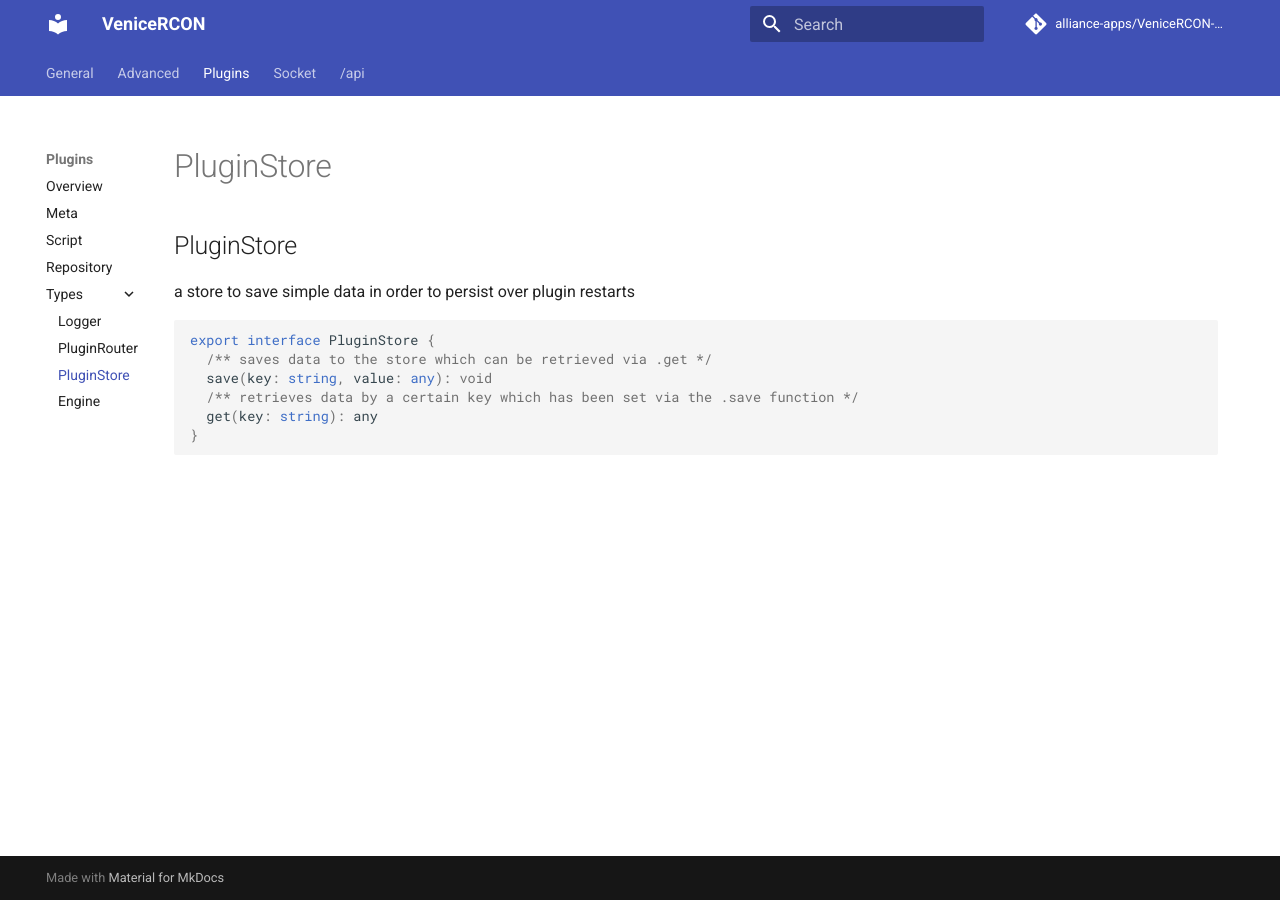
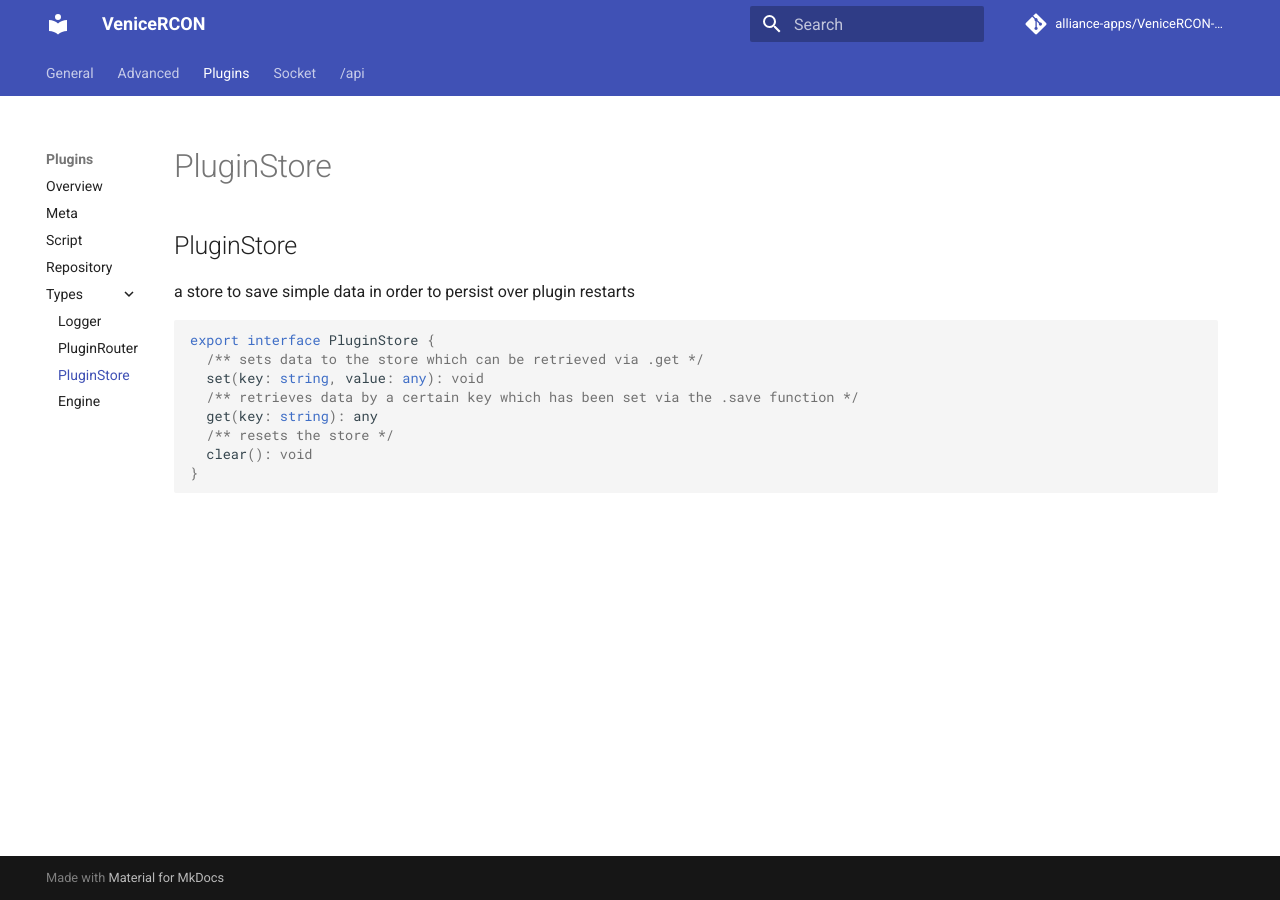
Before and after one commit to alliance-apps/VeniceRCON-documentation, an MkDocs documentation site: the page built from docs/general/plugin/types/PluginStore.md, in a window 1280 px wide. Built offline with MkDocs 1.6.1 and Material for MkDocs 9.7.7, drawn with Linux system fonts in a browser that asks for light colours; comment, search, counter and statistics services are not loaded.

Commit message:
fix PluginStore types

````diff
--- a/docs/general/plugin/types/PluginStore.md
+++ b/docs/general/plugin/types/PluginStore.md
@@ -4,9 +4,11 @@ a store to save simple data in order to persist over plugin restarts
 
 ```typescript
 export interface PluginStore {
-  /** saves data to the store which can be retrieved via .get */
-  save(key: string, value: any): void
+  /** sets data to the store which can be retrieved via .get */
+  set(key: string, value: any): void
   /** retrieves data by a certain key which has been set via the .save function */
   get(key: string): any
+  /** resets the store */
+  clear(): void
 }
 ```
````
